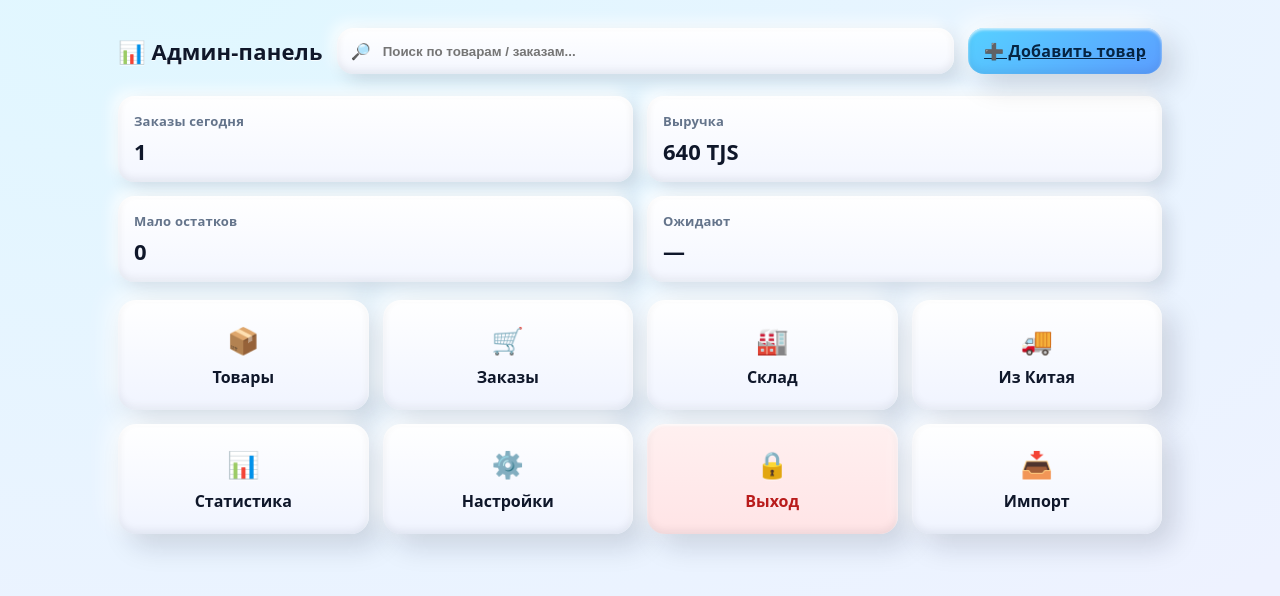
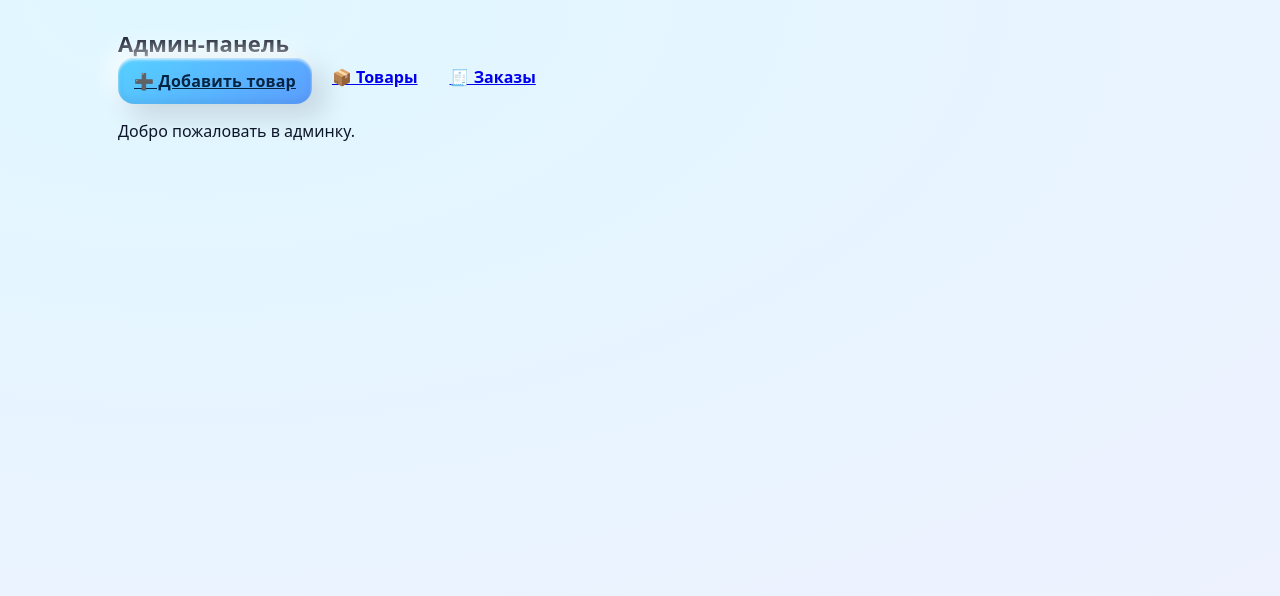
Before and after one commit to Muhammadfotima2/admin-panel, a Flask app: page / in a window 1280 px wide. Shown: the top 596 px of the page. Run offline with Flask 3, Linux system fonts and the light colour scheme.

Commit message:
Update dashboard.html

```diff
--- a/templates/dashboard.html
+++ b/templates/dashboard.html
@@ -1,28 +1,16 @@
+{% extends "base.html" %}
 
-{% extends "base.html" %}
-{% block title %}Админ‑панель{% endblock %}
+{% block title %}Панель админа{% endblock %}
+
 {% block content %}
-<header>
-  <h1>📊 Админ‑панель</h1>
-  <div class="search"><span>🔎</span><input placeholder="Поиск по товарам / заказам..." /></div>
-  <a class="btn-primary" href="{{ url_for('products') }}#add">➕ Добавить товар</a>
-</header>
+  <h1>Админ-панель</h1>
 
-<section class="metrics">
-  <div class="m"><div class="t">Заказы сегодня</div><div class="v">1</div></div>
-  <div class="m"><div class="t">Выручка</div><div class="v">640 TJS</div></div>
-  <div class="m"><div class="t">Мало остатков</div><div class="v">0</div></div>
-  <div class="m"><div class="t">Ожидают</div><div class="v">—</div></div>
-</section>
+  <div class="actions">
+    <!-- ИСПРАВЛЕНО: products_page -->
+    <a class="btn-primary" href="{{ url_for('products_page') }}#add">➕ Добавить товар</a>
+    <a class="btn" href="{{ url_for('products_page') }}">📦 Товары</a>
+    <a class="btn" href="{{ url_for('orders') }}">🧾 Заказы</a>
+  </div>
 
-<nav class="grid">
-  <a class="tile" href="{{ url_for('products') }}"><div class="ico">📦</div><div>Товары</div></a>
-  <a class="tile" href="{{ url_for('orders') }}"><div class="ico">🛒</div><div>Заказы</div></a>
-  <a class="tile" href="{{ url_for('warehouse') }}"><div class="ico">🏭</div><div>Склад</div></a>
-  <a class="tile" href="{{ url_for('china_orders') }}"><div class="ico">🚚</div><div>Из Китая</div></a>
-  <a class="tile" href="{{ url_for('stats') }}"><div class="ico">📊</div><div>Статистика</div></a>
-  <a class="tile" href="{{ url_for('settings') }}"><div class="ico">⚙️</div><div>Настройки</div></a>
-  <a class="tile logout" href="{{ url_for('logout') }}"><div class="ico">🔒</div><div>Выход</div></a>
-  <a class="tile" href="{{ url_for('imp') }}"><div class="ico">📥</div><div>Импорт</div></a>
-</nav>
+  <p>Добро пожаловать в админку.</p>
 {% endblock %}
```
